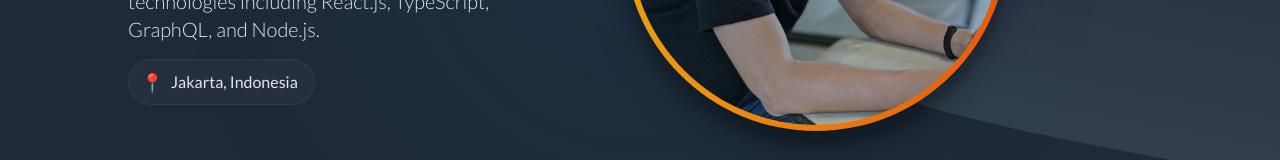
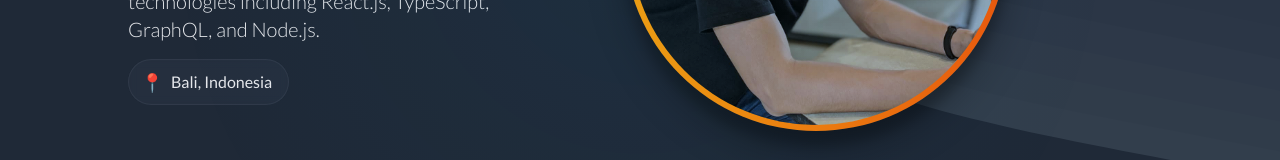
Before and after one commit to rvlewerissa/blog, a Next.js app in the folder apps/blog/: page / in a window 1280 px wide. Shown: the part 469-629 px from the top of the page. Built offline with nearby package versions, Linux system fonts and the light colour scheme.

Commit message:
chore: update location from Jakarta to Bali

```diff
--- a/apps/blog/src/components/LandingPage/Header.tsx
+++ b/apps/blog/src/components/LandingPage/Header.tsx
@@ -31,7 +31,7 @@ export default function Header() {
               <div className='inline-flex items-center mt-3 md:mt-4 pl-3 pr-4 py-2 bg-gray-700/30 backdrop-blur-sm rounded-full border border-gray-600/30 slide-in-bottom-2'>
                 <span className='mr-2 text-lg'>📍</span>
                 <span className='text-gray-200 text-sm md:text-base font-medium'>
-                  Jakarta, Indonesia
+                  Bali, Indonesia
                 </span>
               </div>
             </div>
```
